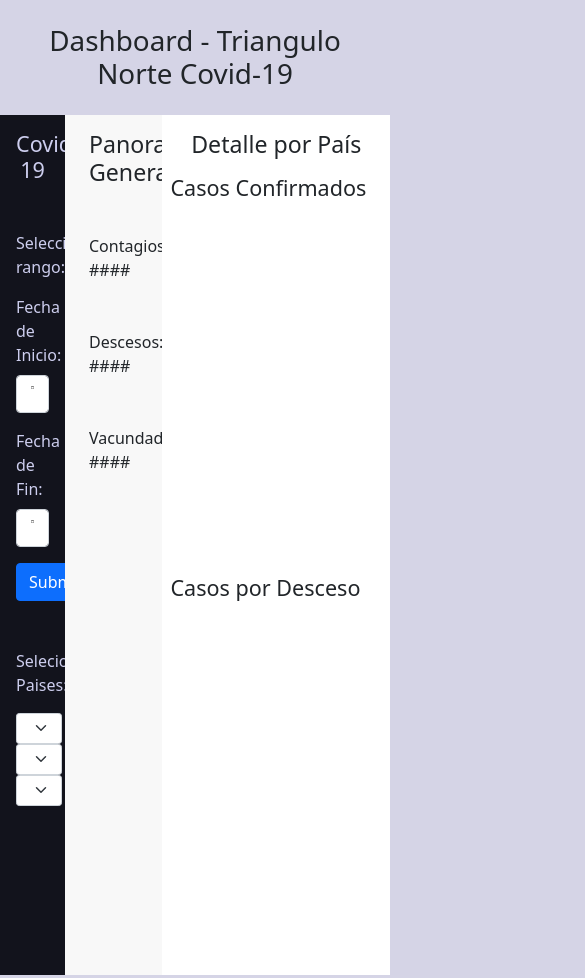
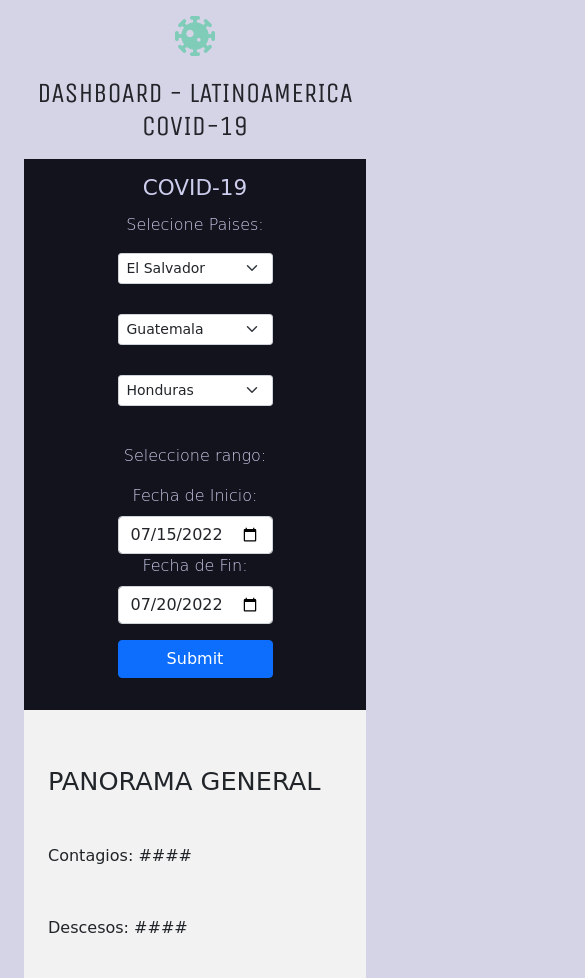
Before and after one commit to FrankAveig/covid-dashboard, a plain HTML site: page index.html in a window 390 px wide. Shown: the top 978 px of the page, 585 px wide, since content can reach past the window. Drawn offline with nearby package versions, Linux system fonts and the light colour scheme; no server answers; a web font is replaced by a local one.

Commit message:
responsive para celular listo

```diff
--- a/css/style.css
+++ b/css/style.css
@@ -1,5 +1,29 @@
 body {
   background-color: rgb(213, 212, 230);
+  font-family: 'Battambang', cursive;
+  font-weight: 100;
+
+}
+
+header{
+  font-family: 'Unica One', cursive;
+
+  font-weight: 600;
+  text-transform: uppercase;
+  display: flex;
+  align-items: center;
+  justify-content: center;
+}
+h1{
+  margin-bottom: 0;
+}
+i{
+  color: #7FCCB8;
+  font-size: 40px;
+  margin: auto 20px;
+}
+main h4{
+  text-transform: uppercase;
 }
 
 .contenedor {
@@ -13,21 +37,57 @@ body {
 }
 
 .column2 {
-  background-color: rgb(248, 248, 248);
+  background-color: #f2f2f2;
+  font-weight: 400;
   min-height: 30rem;
+}
+
+.column2 h3{
+  margin: 40px auto;
+  text-transform:uppercase ;
+  font-size: 1.6rem;
 }
 
 .column3 {
   background-color: rgb(255, 255, 255);
   min-height: 30rem;
 }
+.column3 h3{
+  margin: 40px auto;
+  text-transform: uppercase;
+  font-size: 1.6rem;
 
-#barChartConfirmed {
-  width: 700px;
-  height: 400px;
 }
 
-#lineChartDemise {
-  width: 700px;
-  height: 400px;
+.column3 h4{
+  text-transform: capitalize;
 }
+
+
+
+@media(max-width: 800px){
+  header{
+    flex-direction: column;
+  }
+  i{
+    margin-bottom: 20px;
+  }
+  .column1{
+    min-height:min-content;
+    display: flex;
+    flex-direction: column;
+    text-align: center;
+  }
+  .form-control{
+    width: 50%;
+    margin: auto;
+  }
+  button{
+    width: 50%;
+    margin: auto;
+  }
+  select{
+    width: 50%!important;
+    margin: auto auto 30px auto;
+  }
+}
--- a/index.html
+++ b/index.html
@@ -5,30 +5,26 @@
     <meta http-equiv="X-UA-Compatible" content="IE=edge">
     <meta name="viewport" content="width=device-width, initial-scale=1.0">
     <title>Covid 19 - Central America</title>
+    <link rel="stylesheet" href="https://cdnjs.cloudflare.com/ajax/libs/font-awesome/6.1.1/css/all.min.css" integrity="sha512-KfkfwYDsLkIlwQp6LFnl8zNdLGxu9YAA1QvwINks4PhcElQSvqcyVLLD9aMhXd13uQjoXtEKNosOWaZqXgel0g==" crossorigin="anonymous" referrerpolicy="no-referrer" />
     <link href="https://cdn.jsdelivr.net/npm/bootstrap@5.1.3/dist/css/bootstrap.min.css" rel="stylesheet" integrity="sha384-1BmE4kWBq78iYhFldvKuhfTAU6auU8tT94WrHftjDbrCEXSU1oBoqyl2QvZ6jIW3" crossorigin="anonymous">
+    <link rel="preconnect" href="https://fonts.googleapis.com">
+    <link rel="preconnect" href="https://fonts.gstatic.com" crossorigin>
+    <link href="https://fonts.googleapis.com/css2?family=Battambang:wght@100;300;400;700;900&family=Unica+One&display=swap" rel="stylesheet">
     <link rel="stylesheet" href="css/style.css">
+
 </head>
 <body>
-    <header class="container-fluid my-4">
-        <h1 class="text-center">Dashboard - Triangulo Norte Covid-19</h1>
+    <header class="container py-3 px-4">
+            <i class="fa-solid fa-virus-covid"></i>
+            <h1 class="text-center">Dashboard - Latinoamerica Covid-19</h1>
     </header>
     <main class="container">
-        <section class="row">
-            <div class="column1 col-2 py-3 px-3">
+        <section class="row px-4 px-lg-0">
+            <div class="column1 col-12 col-lg-2 py-3 px-3">
                 <h4 class="text-center">Covid-19</h4>
-                <p class="mt-5">Seleccione rango:</p>
-                <div class="my-3">
-                    <label for="start-date" class="form-label">Fecha de Inicio:</label>
-                    <input type="date" class="form-control" id="start-date">
-                </div>
-                <div class="mb-3">
-                    <label for="end-date" class="form-label">Fecha de Fin:</label>
-                    <input type="date" class="form-control" id="end-date" max="2022-07-18">
-                </div>
 
-                <button id="getInfoBtn" class="btn btn-primary">Submit</button>
 
-                <p class="mt-5">Selecione Paises:</p>
+                <p class="mt-1 mt-lg-4">Selecione Paises:</p>
                 <select  id="country-1" class="form-select form-select-sm" aria-label=".form-select-sm example">
                   <option value="ARG">Argentina</option>
                   <option value="BOL">Bolivia</option>
@@ -58,7 +54,6 @@
               </select>
 
                 <select id="country-2" class="form-select form-select-sm" aria-label=".form-select-sm example">
-                  <option value="Vacio">Open this select menu</option>
                   <option value="ARG">Argentina</option>
                   <option value="BOL">Bolivia</option>
                   <option value="BRA">Brasil</option>
@@ -113,21 +108,31 @@
                   <option value="URY">Uruguay</option>
                   <option value="VEN">Venezuela</option>
               </select>
+              <p class="mt-2 mt-lg-3">Seleccione rango:</p>
+              <div class=" my-0 my-lg-3">
+                  <label for="start-date" class="form-label">Fecha de Inicio:</label>
+                  <input type="date" class="form-control" id="start-date">
+              </div>
+              <div class="mb-3">
+                  <label for="end-date" class="form-label">Fecha de Fin:</label>
+                  <input type="date" class="form-control" id="end-date" max="2022-07-18">
+              </div>
 
+              <button id="getInfoBtn" class="btn btn-primary mb-3">Submit</button>
             </div>
-            <div class="column2 col-3 py-3 px-4">
+            <div class="column2 col-12 col-lg-3 py-3 px-4">
                 <h3>Panorama General</h3>
                 <p class="my-5">Contagios: ####</p>
                 <p class="my-5">Descesos: ####</p>
                 <p class="my-5">Vacundados: ####</p>
             </div>
-            <div class="column3 col-7 pt-3 px-2">
+            <div class="column3 col-12 col-lg-7 pt-3 px-2">
                 <h3 class="text-center">Detalle por País</h3>
-                <div id="barChartConfirmed" class="mt-3">
+                <div  id="barChartConfirmed" class="mt-3 mx-5">
                   <h4>Casos Confirmados</h4>
                   <canvas id="myChart"></canvas>
                 </div>
-                <div id="lineChartDemise">
+                <div class="mt-5 mx-5" id="lineChartDemise">
                   <h4>Casos por Desceso</h4>
                   <canvas id="lineChart"></canvas>
                 </div>
@@ -135,6 +140,8 @@
         </section>
     </main>
     <footer></footer>
+    <script defer src="https://use.fontawesome.com/releases/v5.15.4/js/solid.js" integrity="sha384-/BxOvRagtVDn9dJ+JGCtcofNXgQO/CCCVKdMfL115s3gOgQxWaX/tSq5V8dRgsbc" crossorigin="anonymous"></script>
+    <script defer src="https://use.fontawesome.com/releases/v5.15.4/js/fontawesome.js" integrity="sha384-dPBGbj4Uoy1OOpM4+aRGfAOc0W37JkROT+3uynUgTHZCHZNMHfGXsmmvYTffZjYO" crossorigin="anonymous"></script>
     <script src="https://cdn.jsdelivr.net/npm/axios/dist/axios.min.js"></script>
     <script src="https://cdn.jsdelivr.net/npm/chart.js@3.8.2/dist/chart.min.js"></script>
     <script src="js/main.js" type="module"></script>
```
